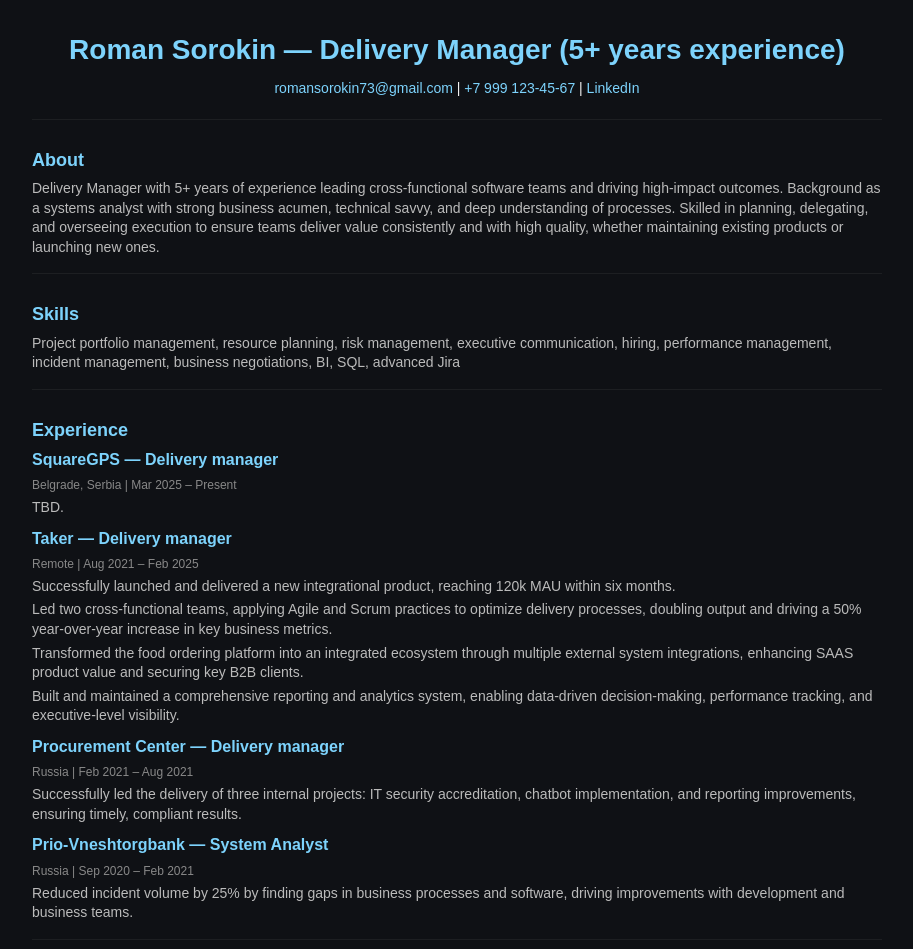
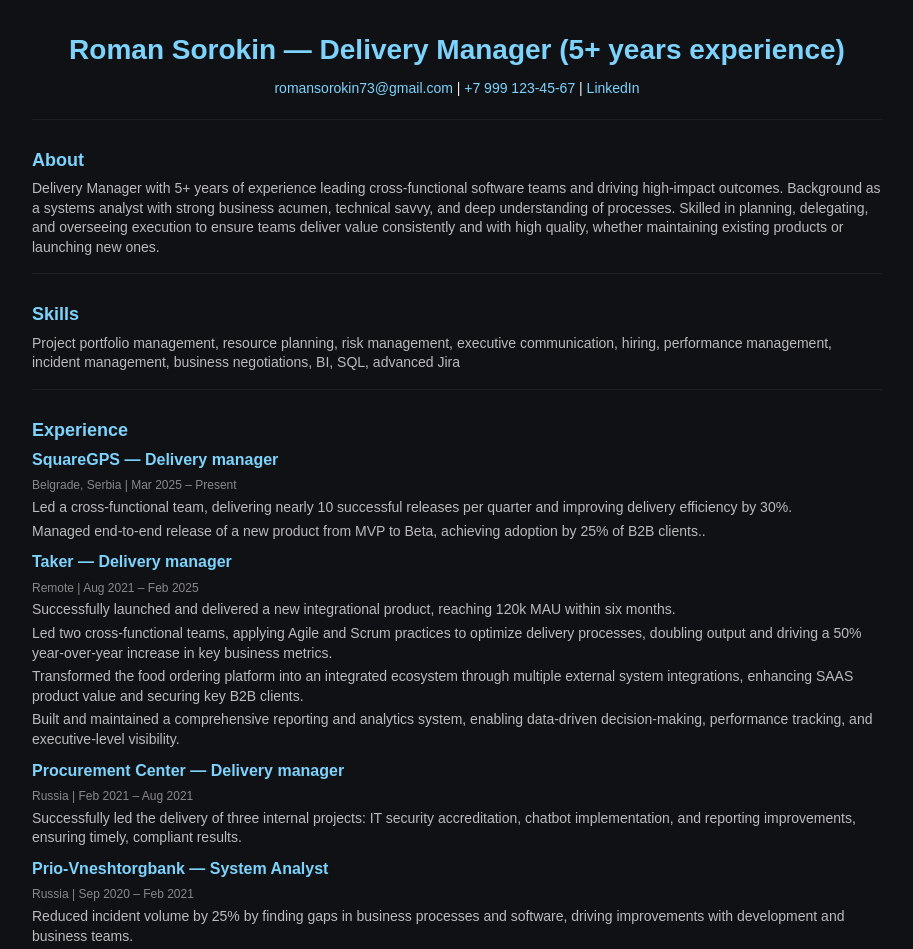
Before and after one commit to SorokinRMN/Resume, a plain HTML site: page index.html in a window 1280 px wide. Shown: the top 949 px of the page, without its empty margins (183-1096 px from the left). Drawn offline with Linux system fonts and the light colour scheme.

Commit message:
Update index.html

```diff
--- a/index.html
+++ b/index.html
@@ -82,7 +82,8 @@
     <div class="job">
       <h3>SquareGPS — Delivery manager</h3>
       <div class="meta">Belgrade, Serbia | Mar 2025 – Present</div>
-      <p>TBD.</p>
+      <p>Led a cross-functional team, delivering nearly 10 successful releases per quarter and improving delivery efficiency by 30%.</p>
+      <p>Managed end-to-end release of a new product from MVP to Beta, achieving adoption by 25% of B2B clients..</p>
     </div>
 
     <div class="job">
@@ -125,4 +126,5 @@
     document.getElementById('year').textContent = new Date().getFullYear();
   </script>
 </body>
+
 </html>
```
